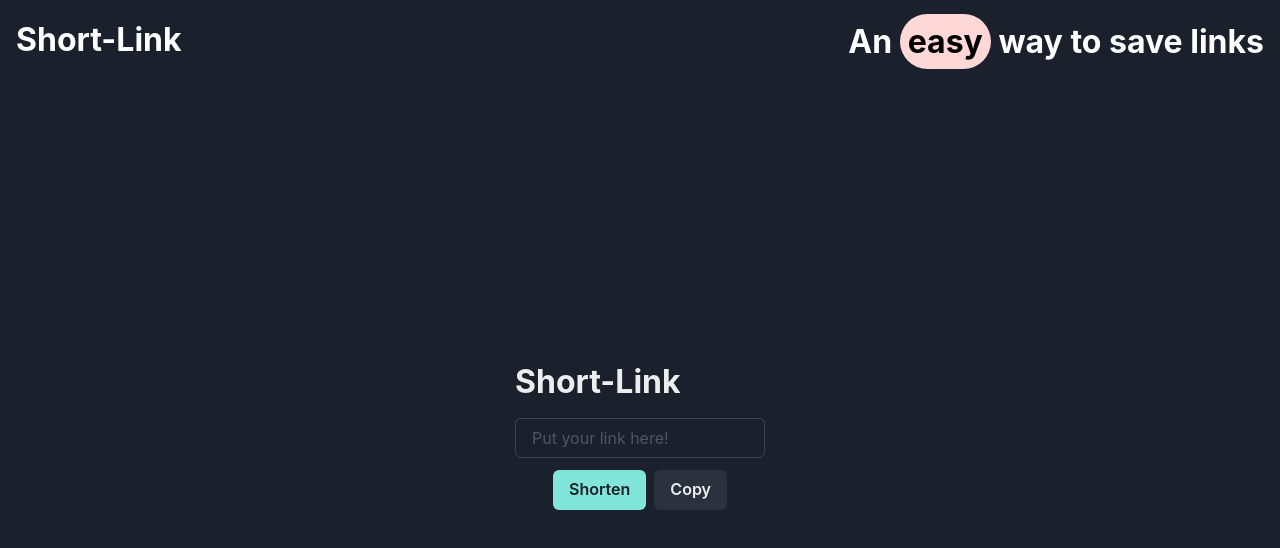
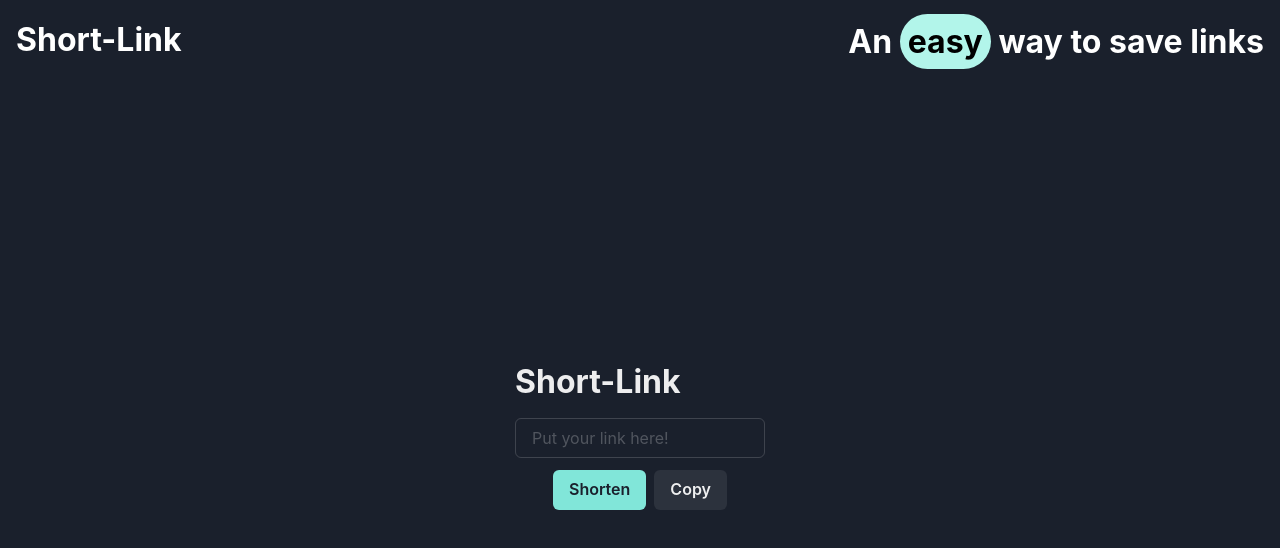
Before and after one commit to jonarroh/Short-Link, a Next.js app: page / in a window 1280 px wide. Shown: the top 548 px of the page. Built offline with nearby package versions, Linux system fonts and the light colour scheme.

Commit message:
🛠️ added spinner and change style

```diff
--- a/components/Form.jsx
+++ b/components/Form.jsx
@@ -24,17 +24,20 @@ const Form = () => {
 
 	const handleSubmit = async e => {
 		e.preventDefault();
+		Swal.showLoading();
 		const url = inputRef.current.value;
 		if (!url) return;
 		const data = await shortlinkServices(url);
 		const completeUrl = `${BASE_URL}/${data.shortUrl}`;
 		inputRef.current.value = completeUrl;
 		setShortLink(completeUrl);
+		Swal.close();
 		Swal.fire({
 			title: 'Short Link Created',
 			icon: 'success',
 			background: '#1A202C',
-			confirmButtonText: 'Copy link'
+			confirmButtonText: 'Copy link',
+			color: '#fff'
 		});
 	};
 	return (
--- a/components/Navbar.jsx
+++ b/components/Navbar.jsx
@@ -30,7 +30,7 @@ function Navbar() {
 									px: '2',
 									py: '2',
 									rounded: 'full',
-									bg: 'red.100'
+									bg: 'teal.100'
 								}}>
 								An easy way to save links
 							</Highlight>
```
